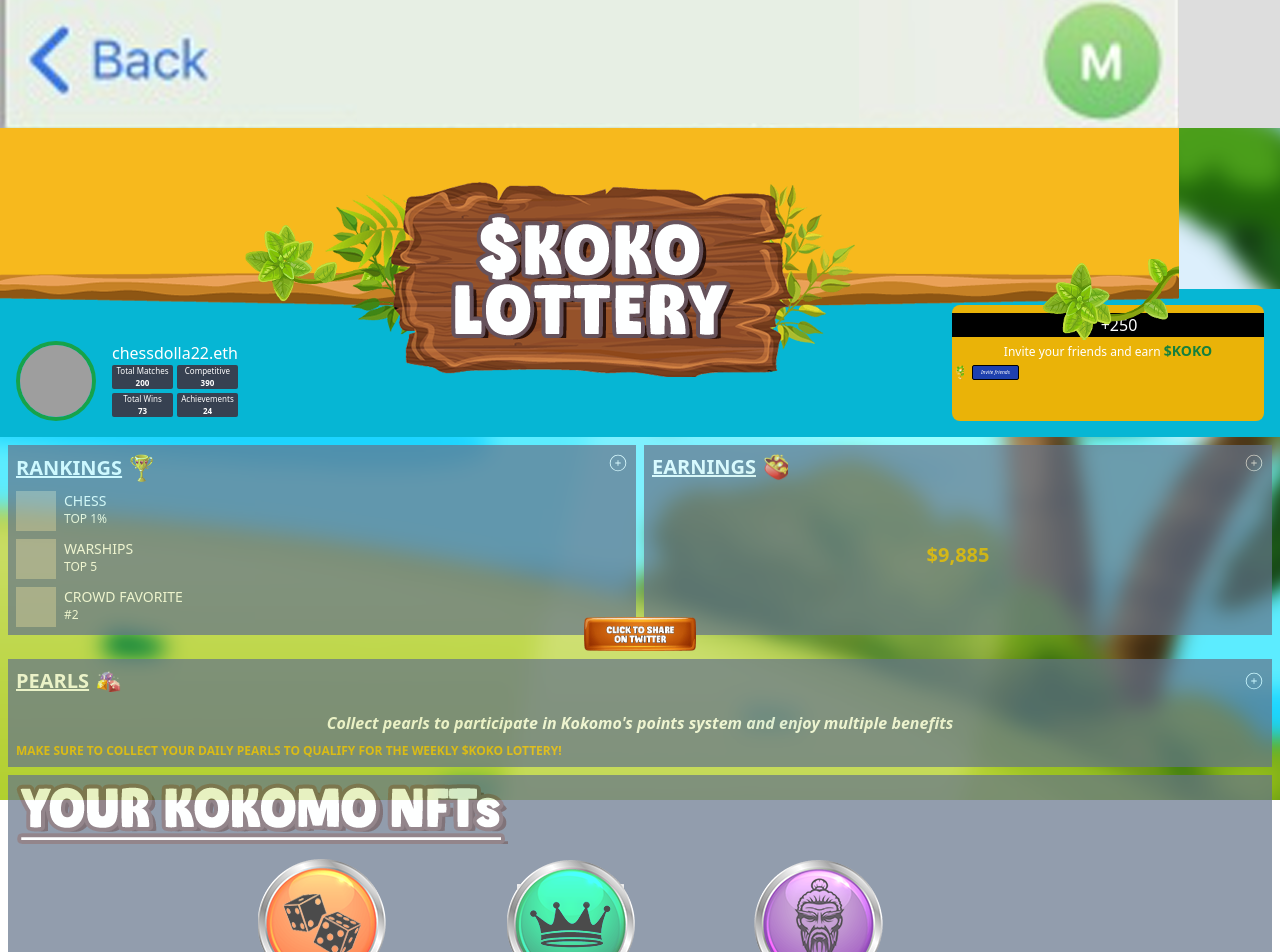
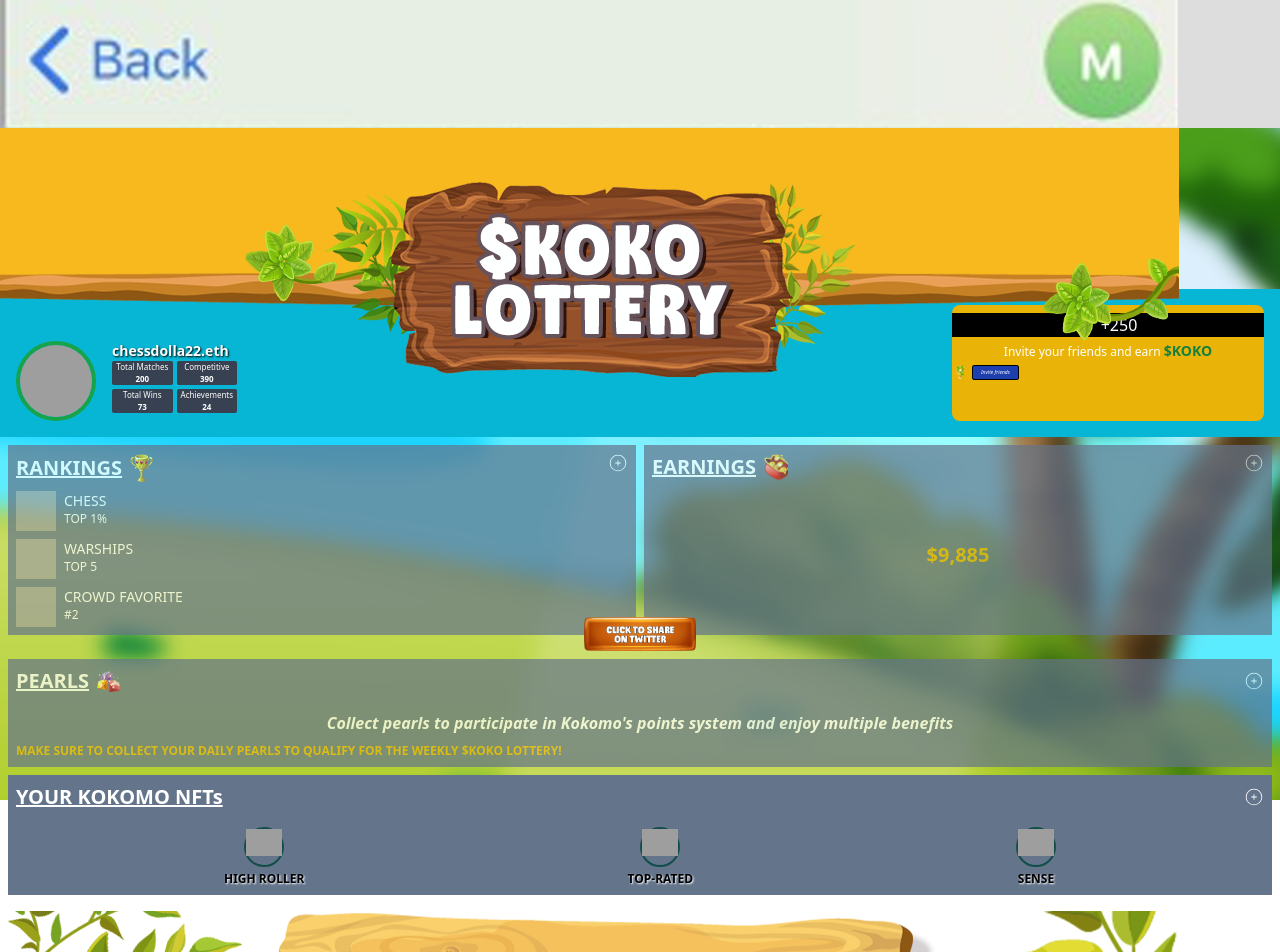
Before and after one commit to Innocent259/gaming, a React (Vite) app: page / in a window 1280 px wide. Shown: the top 952 px of the page. Built offline with nearby package versions, Linux system fonts and the light colour scheme; grey boxes are pictures that could not be loaded.

Commit message:
Improve NFT sectection

```diff
--- a/src/components/Profile.tsx
+++ b/src/components/Profile.tsx
@@ -4,7 +4,6 @@ import ranking from '../assets/images/ranking.png';
 import earning from '../assets/images/earning.png';
 import share from '../assets/images/share.png';
 import pearl from '../assets/images/pearl.png';
-import NFT from '../assets/images/NFT.png';
 import UI from '../assets/images/UI & Logo (1).png';
 import flower from '../assets/images/icons (5).png';
 import { CiCirclePlus } from "react-icons/ci";
@@ -16,7 +15,6 @@ const Profile: React.FC = () => {
     return (
         <div className='flex flex-col gap-2'>
             <div>
-                <div className='flex justify-between'></div>
                 <div className='flex justify-between items-center bg-[#ddd]'>
                     <img src={UI} alt="UI design" />
                 </div>
@@ -30,7 +28,7 @@ const Profile: React.FC = () => {
                             <div key={item.id} className='flex gap-4 pt-9'>
                                 <img src={item.profile[0].image} alt="Profile picture" className='w-[80px] h-[80px] border-4 rounded-full border-green-600' />
                                 <div className='pt-0'>
-                                    <p>{item.profile[0].username}</p>
+                                    <p className='text-shadow-1 font-bold text-sm'>{item.profile[0].username}</p>
                                     <div>
                                         {item.profile[0].highlights.map((high, index) => (
                                             <div key={index} className='grid grid-cols-2 gap-1 text-center text-[8px]'>
@@ -146,8 +144,35 @@ const Profile: React.FC = () => {
                             <p className='text-yellow-500 uppercase text-xs font-bold'>Make sure to collect your daily pearls to qualify for the weekly $Koko lottery!</p>
                         </span>
                     </div>
-                    <div className='bg-slate-500 opacity-70 p-2'>
-                        <img src={NFT} alt="NFT" />
+                    <div className='bg-slate-500 opacity p-2'>
+                        <div className='flex flex-col gap-4'>
+                            <div className='flex justify-between items-center'>
+                                <h1 className='text-xl text-white font-extrabold underline'>YOUR KOKOMO NFTs</h1>
+                                <button className='text-white text-xl font-extrabold'>
+                                    <CiCirclePlus />
+                                </button>
+                            </div>
+                            <div className='flex justify-between w-8/12 mx-auto text-center'>
+                                <div className='flex flex-col gap-1 items-center'>
+                                    <span className='w-10 h-10 border-2 border-teal-900 rounded-full'>
+                                        <img src="https://cdn.imxrarity.io/0x6a48058d26244b4f52ae22fad059e20606909e82.png" alt="Roller NFT" />
+                                    </span>
+                                    <h2 className='uppercase text-xs font-extrabold text-shadow'>High Roller</h2>
+                                </div>
+                                <div className='flex flex-col gap-1 items-center'>
+                                    <span className='w-10 h-10 border-2 border-teal-900 rounded-full'>
+                                        <img src="https://www.ggpoker.com/wp-content/uploads/2022/07/Logo_HighRollers-1024x1024-1-1024x1024.png" alt="Roller NFT" />
+                                    </span>
+                                    <h2 className='uppercase text-xs text-black font-bold text-shadow'>Top-rated</h2>
+                                </div>
+                                <div className='flex flex-col gap-1 items-center'>
+                                    <span className='w-10 h-10 border-2 border-teal-900 rounded-full'>
+                                        <img src="https://www.ggpoker.com/wp-content/uploads/2022/07/Logo_HighRollers-1024x1024-1-1024x1024.png" alt="Roller NFT" />
+                                    </span>
+                                    <h2 className='uppercase text-xs text-black font-bold text-shadow'>Sense</h2>
+                                </div>
+                            </div>
+                        </div>
                     </div>
                 </div>
             </div>
--- a/src/index.css
+++ b/src/index.css
@@ -1,3 +1,11 @@
 @import 'tailwindcss/base';
 @import 'tailwindcss/components';
 @import 'tailwindcss/utilities';
+
+.text-shadow-1 {
+    text-shadow: 1px 1px 2px black;
+}
+
+.text-shadow {
+    text-shadow: 1px 1px 2px white;
+}
```
